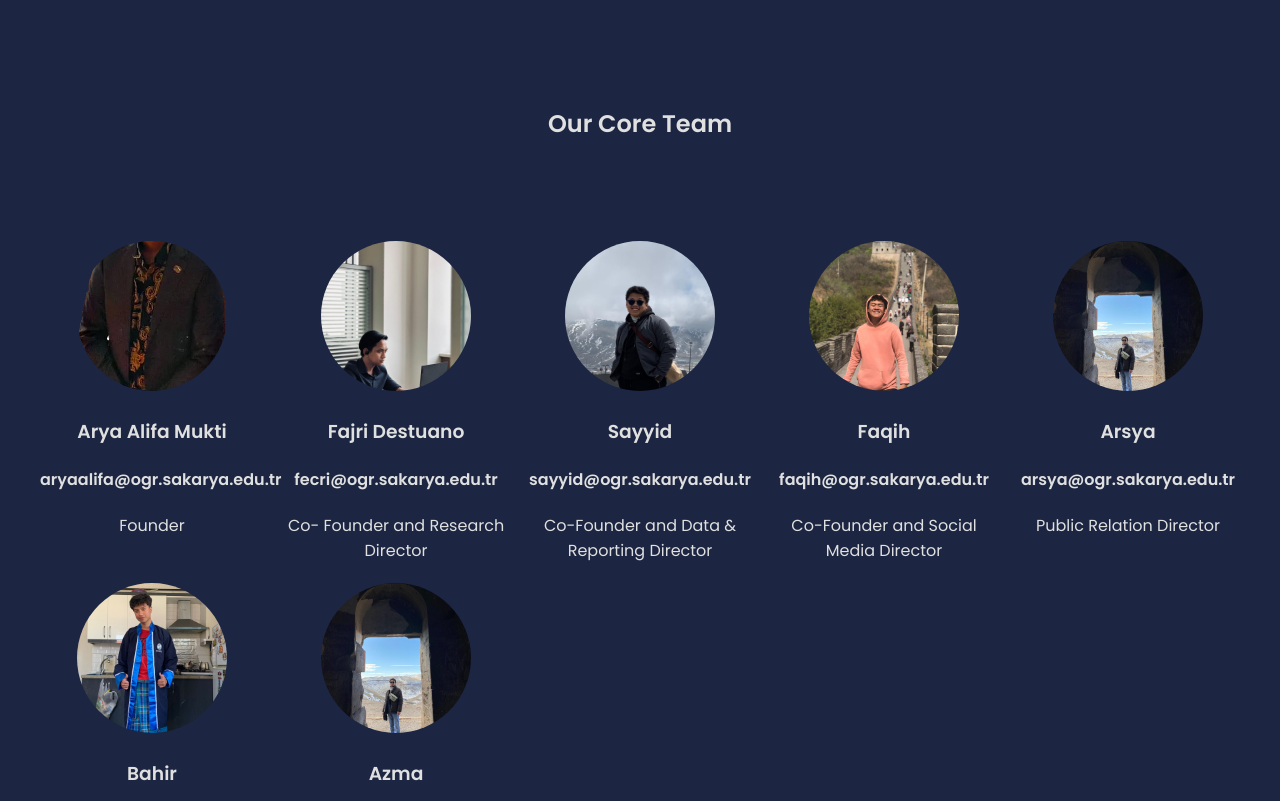
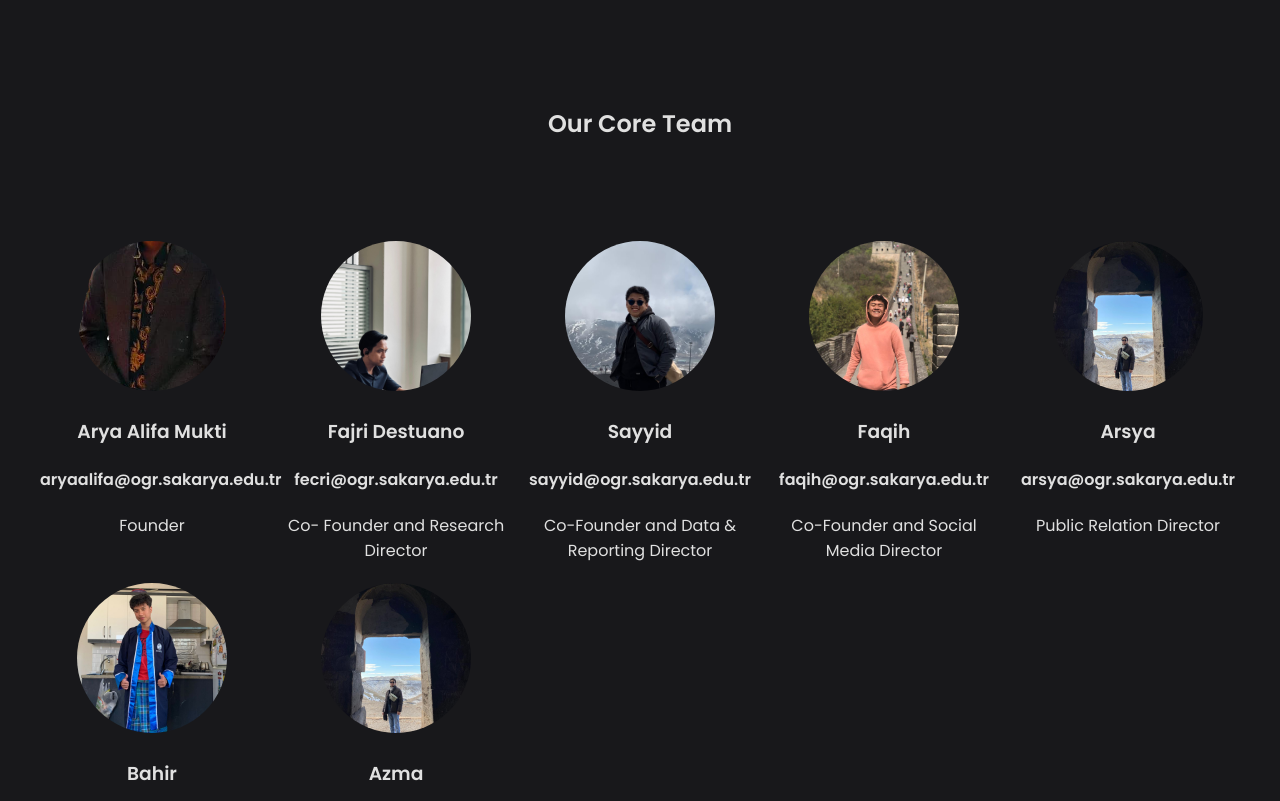
Before and after one commit to SutanSayyid/Satelit-Website, a plain HTML site: page team.html in a window 1280 px wide. Shown: the part 76-877 px from the top of the page. Drawn offline with Linux system fonts and the light colour scheme; no server answers.

Commit message:
Update styles.css

```diff
--- a/styles.css
+++ b/styles.css
@@ -4,7 +4,7 @@ body {
     font-family: "Poppins", sans-serif;
     margin: 0;
     padding: 0;
-    background-color: #1c2541;
+    background-color: #18181B;
     color: #e0e0e0;
   }
 
```
